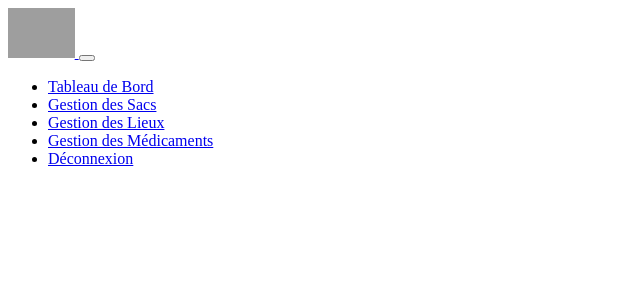
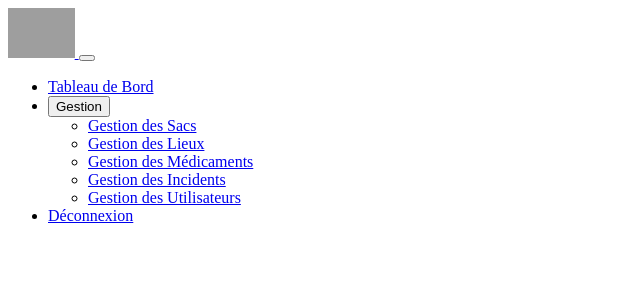
Before and after one commit to eloisarrazin84/medical-inventory, a PHP site: page /menus/menu_usersmanage.php in a window 1280 px wide. Shown: the top 300 px of the page, without its empty margins (0-640 px from the left). Run offline with PHP 8.4, Linux system fonts and the light colour scheme; grey boxes are pictures that could not be loaded.

Commit message:
Update menu_usersmanage.php

```diff
--- a/www/menus/menu_usersmanage.php
+++ b/www/menus/menu_usersmanage.php
@@ -12,27 +12,24 @@
         <div class="collapse navbar-collapse" id="navbarNav">
             <ul class="navbar-nav ms-auto">
                 <li class="nav-item">
-                    <a class="btn btn-outline-primary mx-2 nav-link" href="../dashboard.php" data-bs-toggle="tooltip" data-bs-placement="bottom" title="Accéder au tableau de bord">
+                    <a class="btn btn-outline-primary mx-2 nav-link" href="../dashboard.php">
                         <i class="fas fa-home"></i> Tableau de Bord
                     </a>
                 </li>
-                <li class="nav-item">
-                    <a class="btn btn-outline-success mx-2 nav-link" href="../sacs/index.php" data-bs-toggle="tooltip" data-bs-placement="bottom" title="Gérer les sacs">
-                        <i class="fas fa-briefcase-medical"></i> Gestion des Sacs
-                    </a>
+                <li class="nav-item dropdown">
+                    <button class="btn btn-outline-secondary mx-2 dropdown-toggle" type="button" id="dropdownMenuButton" data-bs-toggle="dropdown" aria-expanded="false">
+                        <i class="fas fa-cogs"></i> Gestion
+                    </button>
+                    <ul class="dropdown-menu" aria-labelledby="dropdownMenuButton">
+                        <li><a class="dropdown-item" href="../sacs/index.php"><i class="fas fa-briefcase-medical"></i> Gestion des Sacs</a></li>
+                        <li><a class="dropdown-item" href="../lieux/gestion_lieux.php"><i class="fas fa-map-marker-alt"></i> Gestion des Lieux</a></li>
+                        <li><a class="dropdown-item" href="../medicaments/choisir_sac.php"><i class="fas fa-pills"></i> Gestion des Médicaments</a></li>
+                        <li><a class="dropdown-item" href="../incidents/incidents.php"><i class="fas fa-exclamation-triangle"></i> Gestion des Incidents</a></li>
+                        <li><a class="dropdown-item" href="../users/manage_users.php"><i class="fas fa-users"></i> Gestion des Utilisateurs</a></li>
+                    </ul>
                 </li>
                 <li class="nav-item">
-                    <a class="btn btn-outline-secondary mx-2 nav-link" href="lieux/gestion_lieux.php" data-bs-toggle="tooltip" data-bs-placement="bottom" title="Gérer les lieux de stockage">
-                        <i class="fas fa-archive"></i>Gestion des Lieux
-                    </a>
-                </li>
-                <li class="nav-item">
-                    <a class="btn btn-outline-warning mx-2 nav-link" href="../medicaments/choisir_sac.php" data-bs-toggle="tooltip" data-bs-placement="bottom" title="Gérer les médicaments">
-                        <i class="fas fa-pills"></i> Gestion des Médicaments
-                    </a>
-                </li>
-                <li class="nav-item">
-                    <a class="btn btn-outline-dark mx-2 nav-link" href="../logout.php" data-bs-toggle="tooltip" data-bs-placement="bottom" title="Se déconnecter">
+                    <a class="btn btn-outline-dark mx-2 nav-link" href="../logout.php">
                         <i class="fas fa-sign-out-alt"></i> Déconnexion
                     </a>
                 </li>
```
